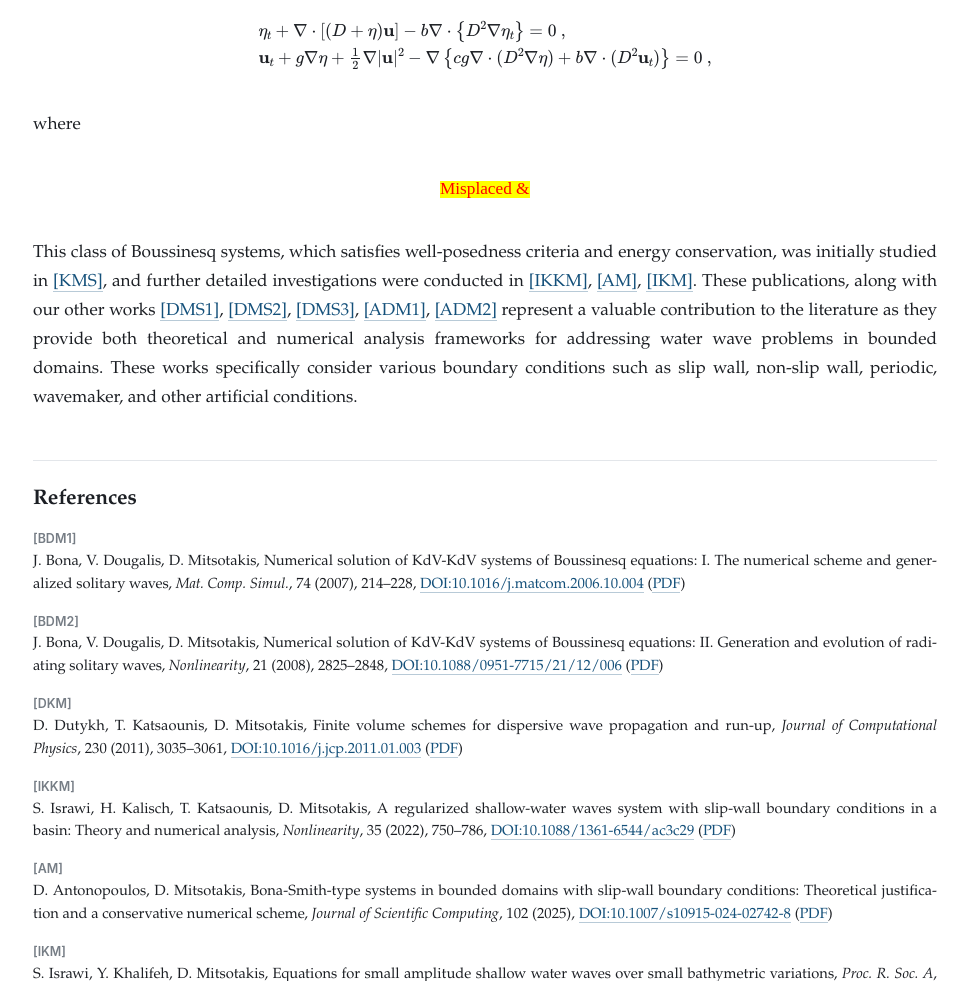
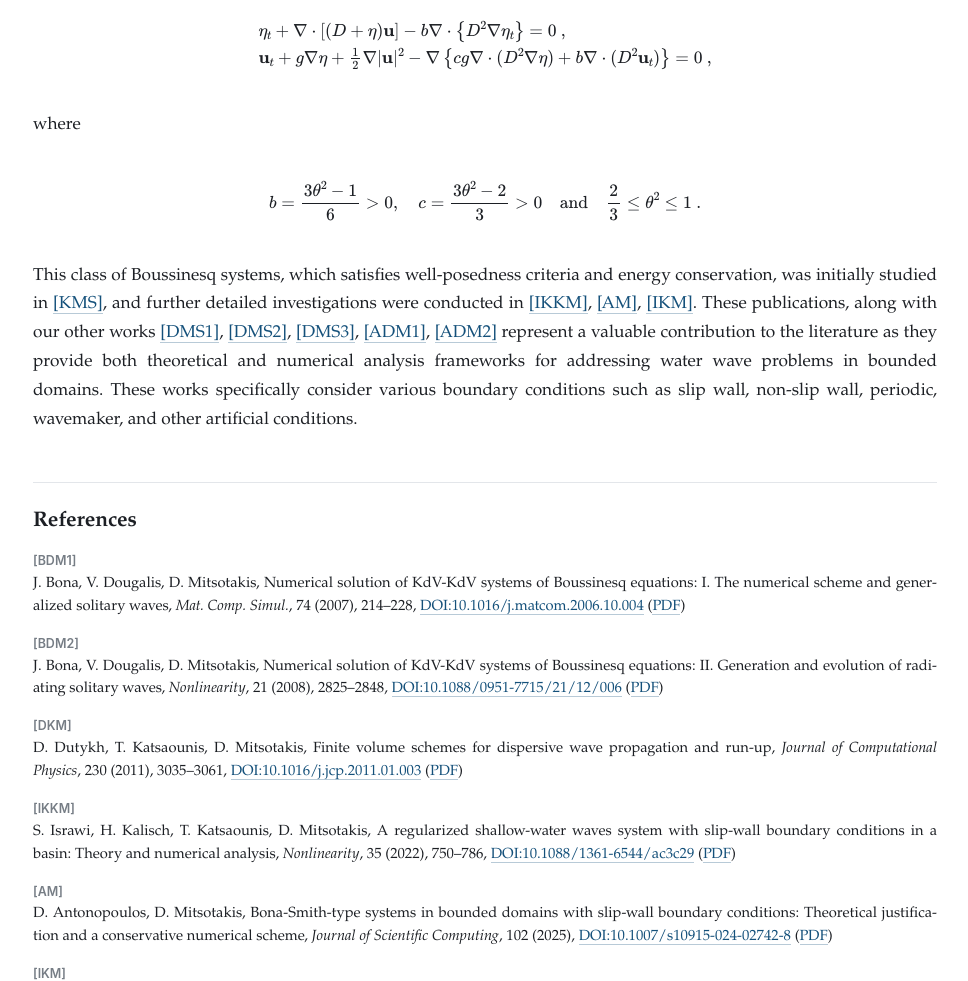
Before and after one commit to dmitsot/dmitsot.github.io, a plain HTML site: page wave-phenomena.html in a window 1280 px wide. Shown: the part 3772-4753 px from the top of the page, without its empty margins (287-1255 px from the left). Drawn offline with nearby package versions, Linux system fonts and the light colour scheme.

Commit message:
Update wave-phenomena.html

```diff
--- a/wave-phenomena.html
+++ b/wave-phenomena.html
@@ -316,7 +316,7 @@ window.MathJax = {
   <div class="eq">
     \[
       b=\frac{3\theta^2-1}{6}&gt;0, \quad c=\frac{3\theta^2-2}{3}&gt; 0
-      \quad \text{and}\quad  \frac{2}{3}&\leq \theta^2\leq 1\ .
+      \quad \text{and}\quad  \frac{2}{3}\leq \theta^2\leq 1\ .
     \]
   </div>
 
```
